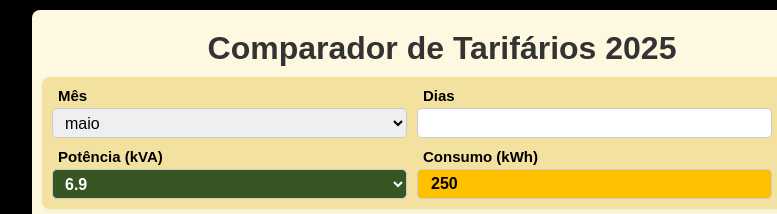
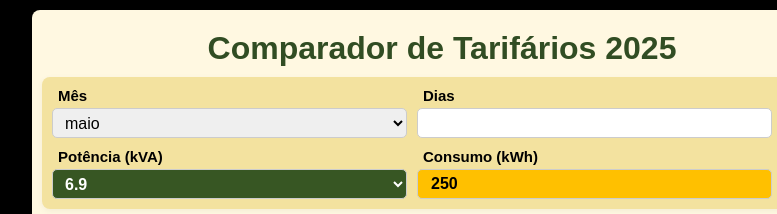
Before and after one commit to ofelgueiras2/ofelgueiras2.github.io, a plain HTML site: page index.html in a window 1280 px wide. Shown: the top 214 px of the page, 198-975 px from the left. Drawn offline with Linux system fonts and the light colour scheme.

Commit message:
Update styles.css

```diff
--- a/styles.css
+++ b/styles.css
@@ -17,9 +17,9 @@ body {
   }
 }
 
-h1, h2, h3 {
+h1 {
   text-align: center;
-  color: #333;
+  color: #314D23;
   margin-top: 10px;
   margin-bottom: 10px;
 }
```
